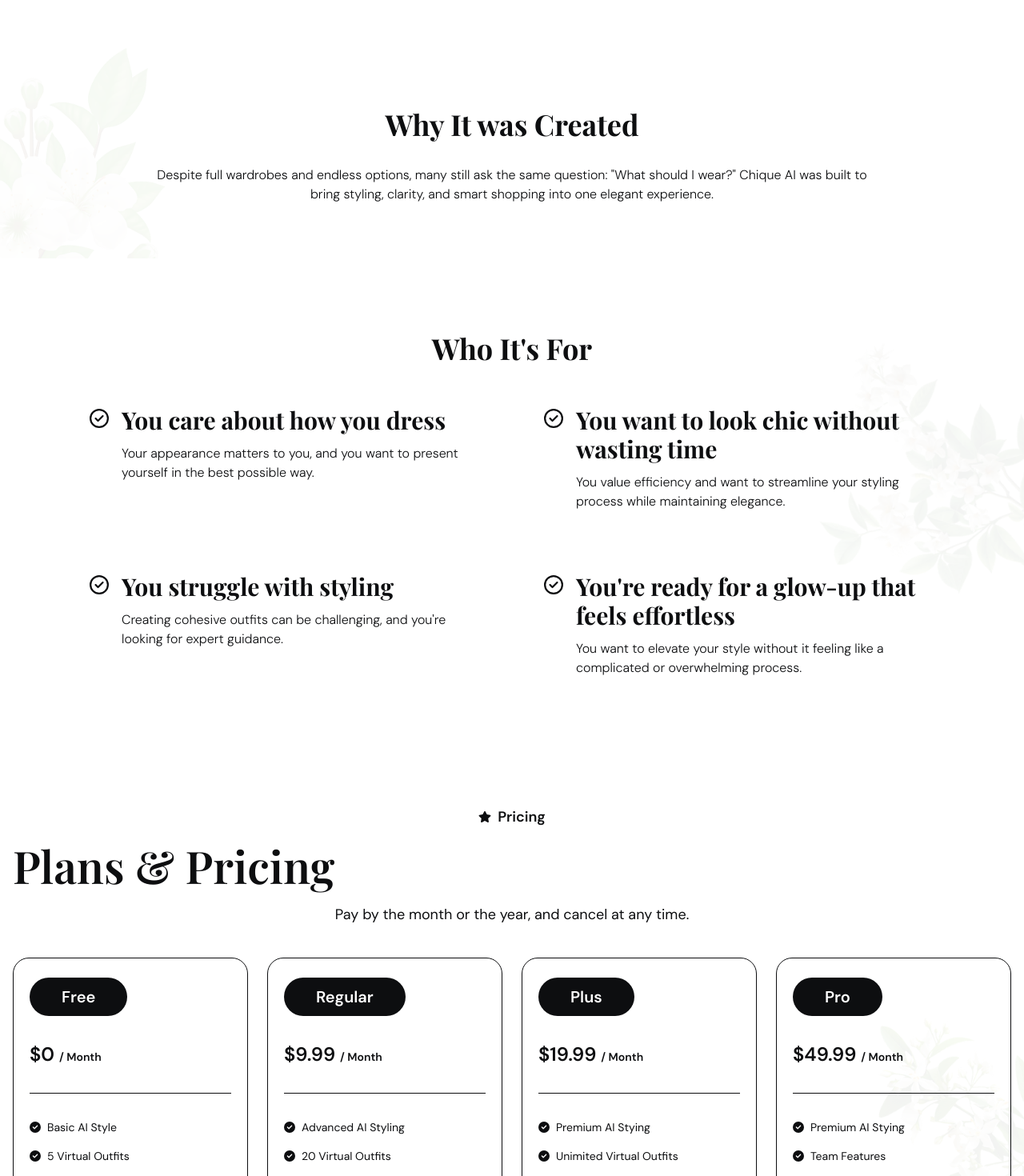
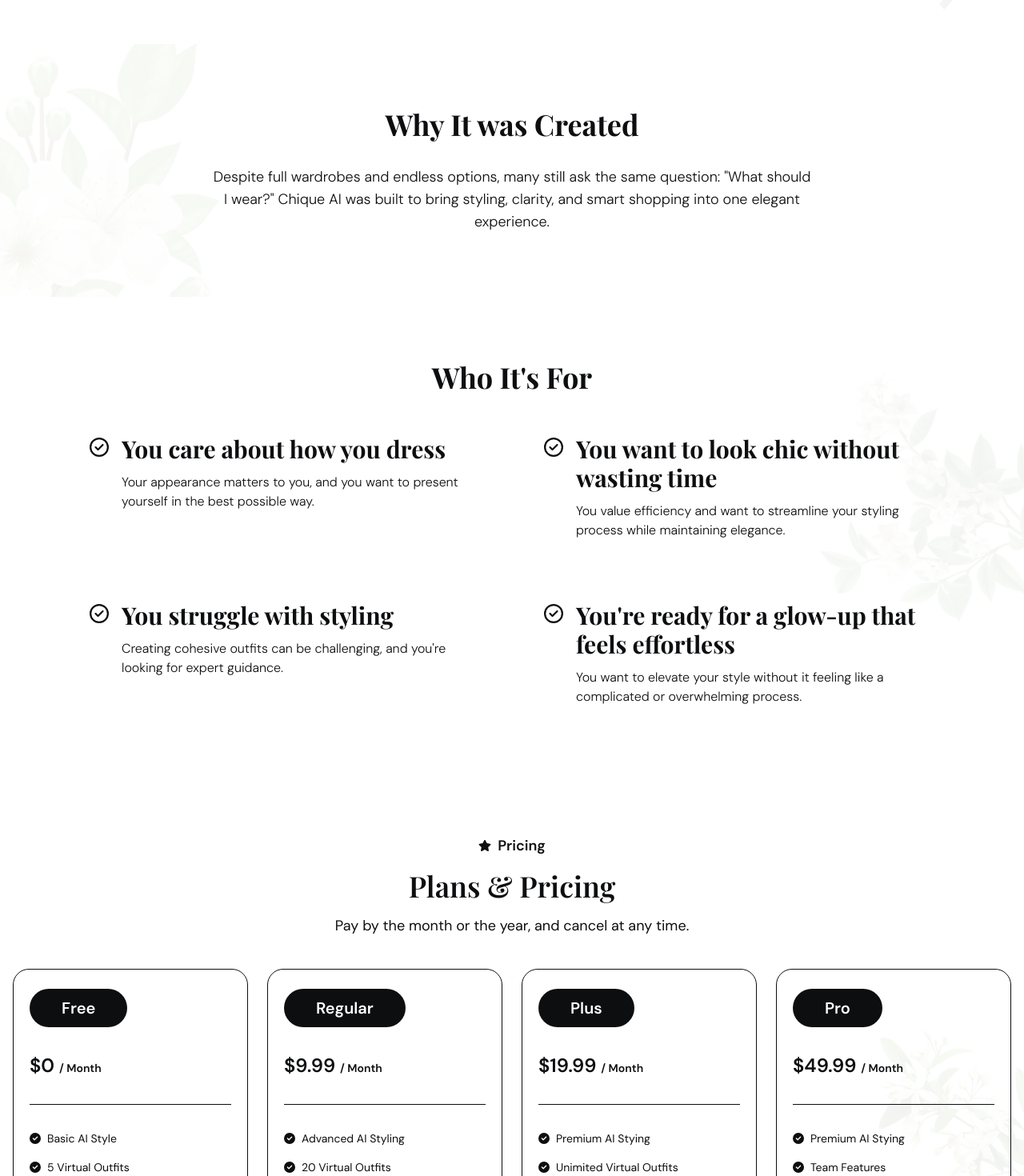
Before and after one commit to Webgenius0/chique, a Next.js app: page / in a window 1280 px wide. Shown: the part 1180-2650 px from the top of the page at 80% size. Built offline with nearby package versions, Linux system fonts and the light colour scheme; a web font is replaced by a local one; what @ant-design/nextjs-registry would draw is missing.

Commit message:
home page responsive

```diff
--- a/app/(site)/layout.js
+++ b/app/(site)/layout.js
@@ -1,14 +1,12 @@
 import Header from "@/components/shared/Header";
 import Footer from "@/components/shared/Footer";
-import { ReactLenis } from 'lenis/react'
+import { ReactLenis } from "lenis/react";
 export default function MainLayout({ children }) {
   return (
     <ReactLenis root>
       <Header />
-      <main className="w-full min-h-screen">
-        {children}
-      </main>
-      {/* <Footer /> */}
+      <main className="w-full min-h-screen">{children}</main>
+      <Footer />
     </ReactLenis>
   );
 }
--- a/components/common/CommonBtn.jsx
+++ b/components/common/CommonBtn.jsx
@@ -13,7 +13,7 @@
     onclick,
     disabled = false,
 }) => {
-    const commonStyle = "w-full cursor-pointer bg-primary-dark rounded-4xl xs:p-4 p-3 flex justify-center min-h-[60px] items-center lg:text-xl font-semibold text-white capitalize"
+    const commonStyle = "w-full cursor-pointer bg-primary-dark rounded-4xl xs:p-4 p-3 flex justify-center min-h-[60px] items-center lg:text-xl md:font-semibold font-medium text-white capitalize"
     return (
         <>
             {link ? (
--- a/components/common/CommonSectionTitle.jsx
+++ b/components/common/CommonSectionTitle.jsx
@@ -4,7 +4,7 @@
   return (
     <h3
       className={cn(
-        "xl:text-4xl lg:text-3xl text-2xl font-semibold text-center text-primary-dark pt-7 xs:pt-0",
+        "xl:text-4xl lg:text-3xl text-2xl font-semibold text-center text-primary-dark xs:pt-0",
         className
       )}
     >
--- a/components/home/About.jsx
+++ b/components/home/About.jsx
@@ -38,8 +38,8 @@
     },
   ];
   return (
-    <div id="about" className="w-full  relative">
-      <div className="container flex flex-col gap-14 py-20 px-28">
+    <div id="about" className="w-full relative">
+      <div className="container flex flex-col xl:gap-14 lg:gap-8 gap-5 xl:py-20 md:pt-10 pt-5 xl:px-28">
         {/* Right side layer Flower Image with Animation */}
         <motion.div
           initial={{
@@ -63,19 +63,18 @@
           text="Who It's For"
           className={"!font-bold !font-secondary"}
         />
-        <div className="w-full grid grid-cols-2 gap-20">
+        {/* about cards */}
+        <div className="w-full grid sm:grid-cols-2 xl:gap-20 lg:gap-10 gap-5">
           {items.map((item) => (
-            <div key={item.id}>
-              <div className="w-full flex gap-4 justify-center">
-                <div className="text-2xl">{item.icon}</div>
-                <div className="w-full flex flex-col gap-3 -mt-1">
-                  <p className="text-3xl font-bold font-secondary text-primary-dark">
-                    {item.title}
-                  </p>
-                  <p className="text-base font-light font-primary text-primary-dark">
-                    {item.subtitle}
-                  </p>
-                </div>
+            <div key={item.id} className="w-full flex md:gap-4 gap-2 justify-center">
+              <div className="md:text-2xl text-lg">{item.icon}</div>
+              <div className="w-full flex flex-col md:gap-3 gap-1.5 -mt-1">
+                <p className="xl:text-3xl lg:text-xl text-lg md:font-bold font-semibold font-secondary text-primary-dark">
+                  {item.title}
+                </p>
+                <p className="md:text-base text-sm font-light font-primary text-primary-dark">
+                  {item.subtitle}
+                </p>
               </div>
             </div>
           ))}
@@ -84,5 +83,4 @@
     </div>
   );
 };
-
 export default About;
--- a/components/home/ChiqueAI.jsx
+++ b/components/home/ChiqueAI.jsx
@@ -53,7 +53,7 @@
     },
   ];
   return (
-      <div className="w-full container flex flex-col xl:gap-14 lg:gap-10 md:gap-7 gap-5 pb-20">
+      <div className="w-full relative container flex flex-col xl:gap-14 lg:gap-10 md:gap-7 gap-5 xl:pb-20 lg:pb-16 md:pb-4">
         {/* Right side layer Flower Image with Animation */}
         <motion.div
           initial={{
@@ -64,7 +64,7 @@
           }}
           animate={{ x: 0, opacity: 1, rotateX: 0 }}
           transition={{ duration: 1.4, ease: "easeOut" }}
-          className="absolute right-0 -bottom-5 w-[300px] md:w-[400px] lg:w-[300px]"
+          className="absolute right-0 -bottom-5 w-[300px] md:w-[400px] lg:w-[300px] "
         >
           <Image
             src={layer_image}
--- a/components/home/Evolution.jsx
+++ b/components/home/Evolution.jsx
@@ -9,7 +9,7 @@
 const Evolution = () => {
   return (
     <div className="w-full relative">
-      <div className="max-w-4xl mx-auto flex flex-col justify-center items-center gap-8 py-20">
+      <div className="max-w-4xl mx-auto flex flex-col justify-center items-center xl:gap-8 lg:gap-7 md:gap-6 sm:gap-5 gap-3 xl:py-20 lg:py-14 md:py-7 xs:py-5">
         {/* left side layer Flower Image with Animation */}
         <motion.div
           initial={{
@@ -33,7 +33,7 @@
           text="Begin Your Style Evolution"
           className={"!font-bold !font-secondary"}
         />
-        <p className="text-xl text-center font-medium font-primary text-primary-dark">
+        <p className="md:text-xl text-sm text-center font-medium font-primary text-primary-dark px-4">
           Discover your aesthetic. Streamline your wardrobe. Dress with clarity.
         </p>
         <CommonBtn className="rounded-lg text-nowrap w-fit !min-h-10 !p-2.5 !px-10">
--- a/components/home/Price.jsx
+++ b/components/home/Price.jsx
@@ -1,5 +1,4 @@
 "use client";
-
 import { FaStar } from "react-icons/fa";
 import { FaCircleCheck } from "react-icons/fa6";
 import CommonTitle from "../common/CommonTitle";
@@ -62,7 +61,7 @@
   ];
   return (
     <div id="pricing" className="w-full relative">
-      <div className="container flex flex-col gap-10 py-20">
+      <div className="container flex flex-col xl:gap-10 lg:gap-10 gap-5 xl:py-20 lg:py-14 md:py-7 py-5">
         {/* Right side layer Flower Image with Animation */}
         <motion.div
           initial={{
@@ -82,26 +81,27 @@
             priority
           />
         </motion.div>
-        <div className="w-full flex flex-col gap-4">
+        <div className="w-full flex flex-col md:gap-4 gap-2.5 text-center items-center">
           <div className="flex gap-2 justify-center items-center">
             <FaStar />
-            <p className="text-lg text-primary-dark font-primary font-semibold">
+            <p className="md:text-lg text-primary-dark font-primary font-semibold">
               Pricing
             </p>
           </div>
           <CommonTitle
             text="Plans & Pricing"
-            className={"font-secondary text-primary-dark font-semibold"}
+            className={"font-secondary lg:!text-4xl sm:text-3xl text-2xl"}
           />
-          <p className="text-lg text-primary-dark font-primary font-normal text-center">
+          <p className="md:text-lg xs:text-base text-sm text-primary-dark font-primary font-normal text-center">
             Pay by the month or the year, and cancel at any time.
           </p>
         </div>
-        <div className="w-full grid grid-cols-4 gap-6">
+        {/* cards */}
+        <div className="w-full grid lg:grid-cols-4 sm:grid-cols-2 xl:gap-6 gap-3">
           {cardItems.map((item, index) => (
             <motion.div
               key={item.id}
-              className="w-full flex flex-col gap-8 border rounded-[20px] py-6 px-5 hover:bg-[#B1B0B0] transition duration-500"
+              className="w-full flex flex-col xl:gap-8 gap-3 border rounded-[20px] xl:py-6 py-3 xl:px-5 px-3 hover:bg-[#B1B0B0] transition duration-500"
               variants={flipVariants}
               initial="hidden"
               whileInView="visible"
@@ -112,10 +112,10 @@
               <CommonBtn className="rounded-[100px] text-nowrap w-fit !min-h-10 !p-2.5 !px-10">
                 {item.buttonText}
               </CommonBtn>
-              <p className="text-2xl font-semibold text-primary-dark font-primary border-b pb-8">
+              <p className="text-2xl font-semibold text-primary-dark font-primary border-b lg:pb-8 pb-4">
                 ${item.price} <span className="text-sm">/ Month</span>
               </p>
-              <ul className=" space-y-4">
+              <ul className="lg:space-y-4 space-y-2">
                 {item?.subtitle?.map((subtitle, index) => (
                   <li key={index} className=" flex gap-2 items-center text-sm">
                     <FaCircleCheck />
@@ -133,5 +133,4 @@
     </div>
   );
 };
-
 export default Price;
--- a/components/home/WhyCreated.jsx
+++ b/components/home/WhyCreated.jsx
@@ -7,9 +7,9 @@
 
 const WhyCreated = () => {
   return (
-    <div className="w-full relative">
-      <div className="max-w-4xl mx-auto flex flex-col gap-8 py-20">
-        {/* left side layer Flower Image with Animation */}
+    <div className="w-full relative overflow-hidden">
+      <div className="max-w-4xl mx-auto flex flex-col gap-4 sm:gap-6 md:gap-8 px-4 sm:px-6 py-5 xl:py-20">
+        {/* Left side layer Flower Image with Animation - Responsive */}
         <motion.div
           initial={{
             x: -200,
@@ -19,20 +19,26 @@
           }}
           animate={{ x: 0, opacity: 1, rotateX: 0 }}
           transition={{ duration: 1.4, ease: "easeOut" }}
-          className="absolute left-0 bottom-3 w-[300px] md:w-[400px] lg:w-[300px]"
+          className="absolute left-0 bottom-0 w-[150px] xs:w-[200px] sm:w-[250px] md:w-[300px] lg:w-[350px] xl:w-[400px]"
         >
           <Image
             src={layer_image}
-            alt="Right Flower"
+            alt="Decorative floral element"
             className="object-contain w-full h-auto"
             priority
           />
         </motion.div>
-        <CommonSectionTitle
-          text="Why It was Created"
-          className={"!font-bold !font-secondary"}
-        />
-        <p className="text-base text-center font-light font-primary text-primary-dark">
+
+        {/* Title - Responsive */}
+        <div className="relative z-10">
+          <CommonSectionTitle
+            text="Why It was Created"
+            className="!font-bold !font-secondary"
+          />
+        </div>
+
+        {/* Description - Responsive */}
+        <p className="text-sm xs:text-base sm:text-lg text-center font-light font-primary text-primary-dark px-2 sm:px-4 md:px-8 lg:px-12">
           Despite full wardrobes and endless options, many still ask the same
           question: "What should I wear?" Chique AI was built to bring styling,
           clarity, and smart shopping into one elegant experience.
--- a/components/shared/Footer.jsx
+++ b/components/shared/Footer.jsx
@@ -7,7 +7,7 @@
 
 const Footer = () => {
   const currentYear = new Date().getFullYear();
-
+  // social links
   const socialLinks = [
     {
       id: 1,
@@ -18,22 +18,27 @@
     { id: 3, icon: <FaLinkedin className="text-3xl" />, link: "https://www.linkedin.com/" },
     { id: 4, icon: <FaFacebookSquare className="text-3xl" />, link: "https://www.facebook.com/" },
   ];
-
+  // items
   const items = [
     { id: 1, name: "Home" },
     { id: 2, name: "Features" },
     { id: 3, name: "Contact" },
     { id: 4, name: "Support" },
   ];
+
+  // main ui component
   return (
-    <footer className="w-full py-10">
-      <div className="container flex flex-col gap-10 justify-start">
-        <div className="w-full flex gap-6 justify-between items-center">
-          <div className="flex flex-col text-lg gap-4 justify-start items-start">
+    <footer className="w-full lg:py-10 py-6">
+      <div className="container flex flex-col xl:gap-10 lg:gap-8 md:gap-6 gap-4 justify-start">
+          {/* lgoo & copy right wrapper*/}
+        <div className="w-full flex xs:flex-row flex-col gap-6 justify-between items-center">
+          {/* lgoo & copy right */}
+          <div className="flex flex-col text-lg md:gap-4 gap-1 xs:justify-start justify-center items-start">
             <Logo className="w-40 h-11" />
-            <p> © {currentYear} Chique AI. All rights reserved.</p>
+            <p className="text-base xs:text-xl"> © {currentYear} Chique AI. All rights reserved.</p>
           </div>
-          <div className="grid grid-cols-4 gap-3">
+          {/* social links */}
+          <div className="grid grid-cols-4 shrink-0 gap-3">
             {socialLinks.map((social) => (
               <a
                 href={social.link}
@@ -48,13 +53,13 @@
         </div>
         <hr className="w-full border border-[#0D0E10]" />
       </div>
-      <div className="w-full flex gap-3 justify-center items-center pt-10">
+      {/* footer items */}
+      <div className="w-full flex xs:gap-3 gap-1.5 justify-center items-center xl:pt-10 lg:pt-8 md:pt-6 pt-4">
         {items.map((item, index) => (
           <div
             key={item.id}
-            className={`pr-3 ${
-              index !== items.length - 1 ? "border-r border-[#0D0E10]" : ""
-            }`}
+            className={`pr-3 ${index !== items.length - 1 ? "border-r border-[#0D0E10]" : ""
+              }`}
           >
             {item.name}
           </div>
@@ -63,5 +68,4 @@
     </footer>
   );
 };
-
 export default Footer;
```
